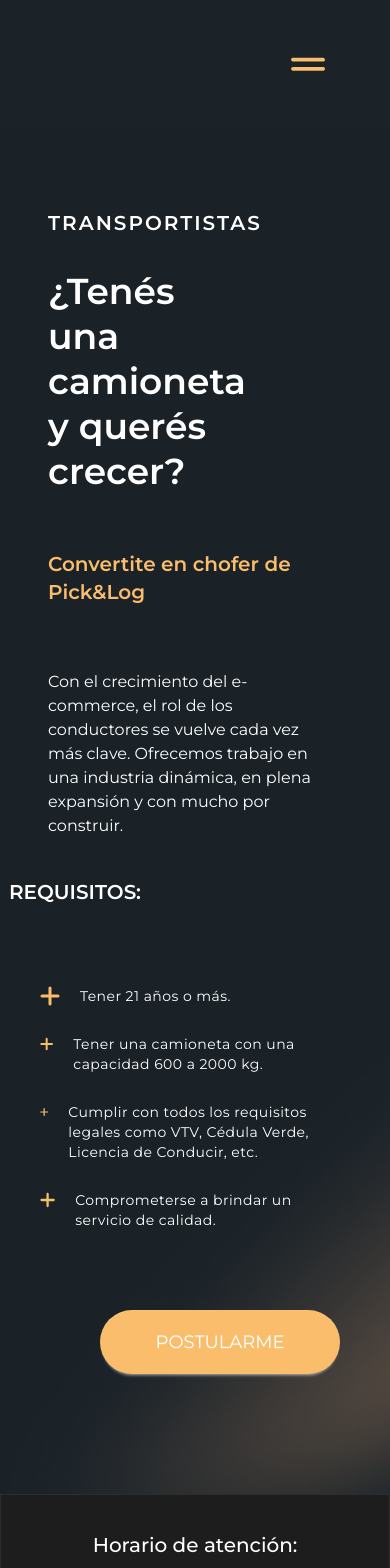
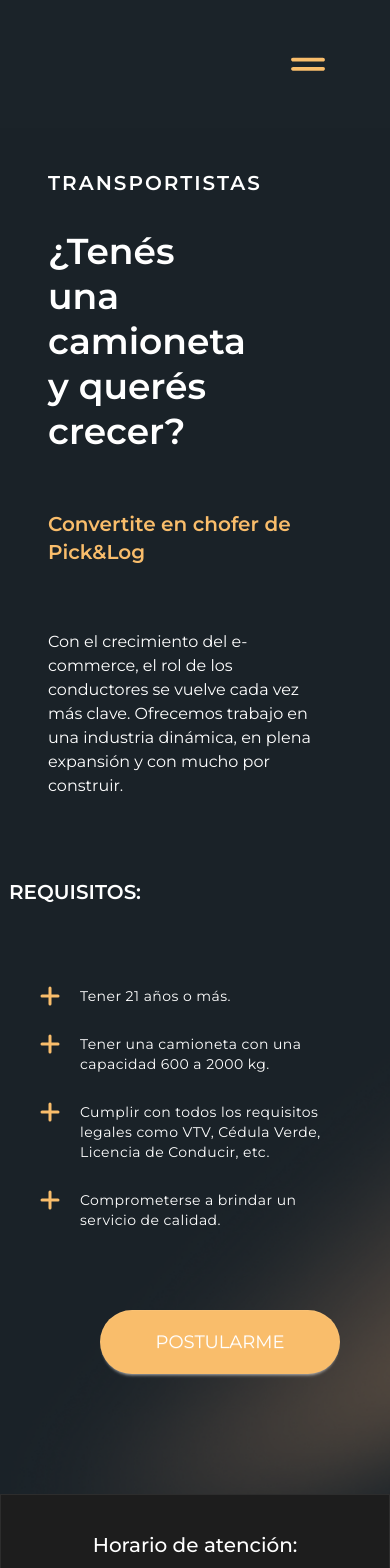
Before and after one commit to gabrieltoloza/picklogweb, a Nuxt app: page /transportistas in a window 390 px wide. Shown: the top 1568 px of the page. Built offline with nearby package versions, Linux system fonts and the light colour scheme.

Commit message:
ajuste mobile version

```diff
--- a/app/components/Home/MainContent.vue
+++ b/app/components/Home/MainContent.vue
@@ -4,7 +4,7 @@
             <div class="pt-28 sm:pt-0 pb-24 sm:pb-36 max-w-md h-full flex flex-col justify-between min-h-[70vh]">
 
                 <div>
-                    <h1 class="text-3xl sm:text-5xl font-bold">
+                    <h1 class="text-4xl sm:w-full sm:text-5xl font-bold">
                         <span class="text-white">No hay dos empresas <span class="text-[#F9BD6B]">iguales</span></span>
                     </h1>
                 </div>
@@ -13,7 +13,7 @@
                     <span class="flex justify-center">
                         <OkLogo />
                     </span>
-                    <span class="text-balance sm:text-xl sm:w-full">Por eso conectamos inteligencia
+                    <span class="text-balance text-lg sm:text-xl sm:w-full">Por eso conectamos inteligencia
                         operativa
                         con atención personalizada.</span>
                 </div>
@@ -46,15 +46,14 @@
                 </div>
 
 
-                <div
-                    class="sm:hidden fixed bottom-24 left-1/2 -translate-x-1/2 flex justify-center items-center z-50 w-auto">
-                    <NuxtLink to="https://www.picklog.com.ar/tracking">
-                        <IconBox />
-                    </NuxtLink>
-                </div>
-
             </div>
         </div>
+    </div>
+
+    <div class="sm:hidden fixed bottom-24 left-1/2 -translate-x-1/2 flex justify-center items-center z-50 w-auto">
+        <NuxtLink to="https://www.picklog.com.ar/tracking">
+            <IconBox />
+        </NuxtLink>
     </div>
 </template>
 
@@ -94,6 +93,6 @@
             /* Negro completo al final */
         );
     pointer-events: none;
-    z-index: 10;
+    z-index: 9;
 }
 </style>
--- a/app/components/Transportistas/Requirements.vue
+++ b/app/components/Transportistas/Requirements.vue
@@ -7,25 +7,25 @@
 
         <div class="flex flex-col gap-7 text-lg tracking-wide px-10 sm:px-0">
             <div class="flex gap-5">
-                <svg width="20" height="20" viewBox="0 0 20 20" fill="none" xmlns="http://www.w3.org/2000/svg">
+                <svg class="flex-shrink-0" width="20" height="20" viewBox="0 0 20 20" fill="none" xmlns="http://www.w3.org/2000/svg">
                     <path d="M2 10H18M10 2L10 18" stroke="#F9BD6B" stroke-width="3" stroke-linecap="round" />
                 </svg>
                 <p class="text-sm sm:text-base">Tener 21 años o más.</p>
             </div>
             <div class="flex gap-5">
-                <svg width="20" height="20" viewBox="0 0 20 20" fill="none" xmlns="http://www.w3.org/2000/svg">
+                <svg class="flex-shrink-0" width="20" height="20" viewBox="0 0 20 20" fill="none" xmlns="http://www.w3.org/2000/svg">
                     <path d="M2 10H18M10 2L10 18" stroke="#F9BD6B" stroke-width="3" stroke-linecap="round" />
                 </svg>
                 <p class="text-sm">Tener una camioneta con una capacidad 600 a 2000 kg.</p>
             </div>
             <div class="flex gap-5">
-                <svg width="20" height="20" viewBox="0 0 20 20" fill="none" xmlns="http://www.w3.org/2000/svg">
+                <svg class="flex-shrink-0" width="20" height="20" viewBox="0 0 20 20" fill="none" xmlns="http://www.w3.org/2000/svg">
                     <path d="M2 10H18M10 2L10 18" stroke="#F9BD6B" stroke-width="3" stroke-linecap="round" />
                 </svg>
                 <p class="text-sm">Cumplir con todos los requisitos legales como VTV, Cédula Verde, Licencia de Conducir, etc.</p>
             </div>
             <div class="flex gap-5">
-                <svg width="20" height="20" viewBox="0 0 20 20" fill="none" xmlns="http://www.w3.org/2000/svg">
+                <svg class="flex-shrink-0" width="20" height="20" viewBox="0 0 20 20" fill="none" xmlns="http://www.w3.org/2000/svg">
                     <path d="M2 10H18M10 2L10 18" stroke="#F9BD6B" stroke-width="3" stroke-linecap="round" />
                 </svg>
                 <p class="text-sm">Comprometerse a brindar un servicio de calidad.</p>
--- a/app/components/Transportistas/TransportistasMain.vue
+++ b/app/components/Transportistas/TransportistasMain.vue
@@ -1,5 +1,5 @@
 <template>
-    <div class="w-full min-h-[750px] bg-transparent text-white flex flex-col justify-center items-start pt-20">
+    <div class="w-full min-h-[750px] bg-transparent text-white flex flex-col justify-center items-start sm:pt-20">
         <div class="container pl-12 md:pl-28 lg:pl-40 px-4 md:px-8 flex flex-col gap-8 max-w-4xl items-start justify-start">
 
             <h3 class="text-xl font-semibold tracking-widest">TRANSPORTISTAS</h3>
```
